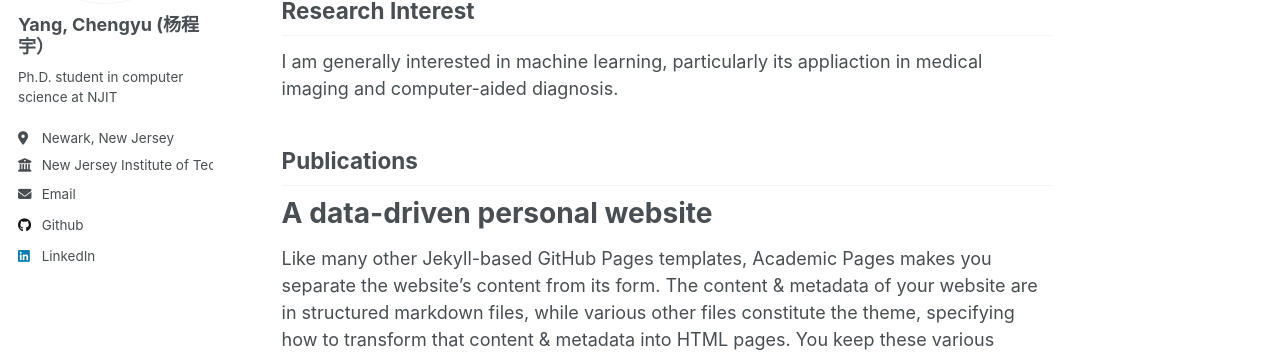
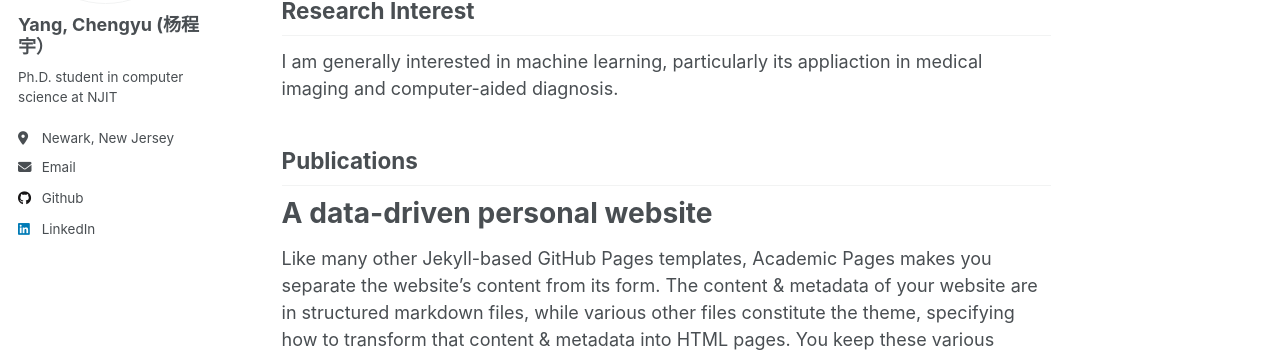
Before and after one commit to cyang322/cyang322.github.io, a Jekyll site: the page built from _pages/about.md, in a window 1280 px wide. Shown: the part 277-629 px from the top of the page. Built offline with Jekyll 4.4.1, drawn with Linux system fonts in a browser that asks for light colours.

Commit message:
Update _config.yml

```diff
--- a/_config.yml
+++ b/_config.yml
@@ -26,7 +26,7 @@ author:
   pronouns         : # example: "she/her"
   bio              : "Ph.D. student in computer science at NJIT"
   location         : "Newark, New Jersey"
-  employer         : "New Jersey Institute of Technology"
+  employer         : # "New Jersey Institute of Technology"
   uri              : # URL
   email            : "cy322@njit.edu"
 
```
